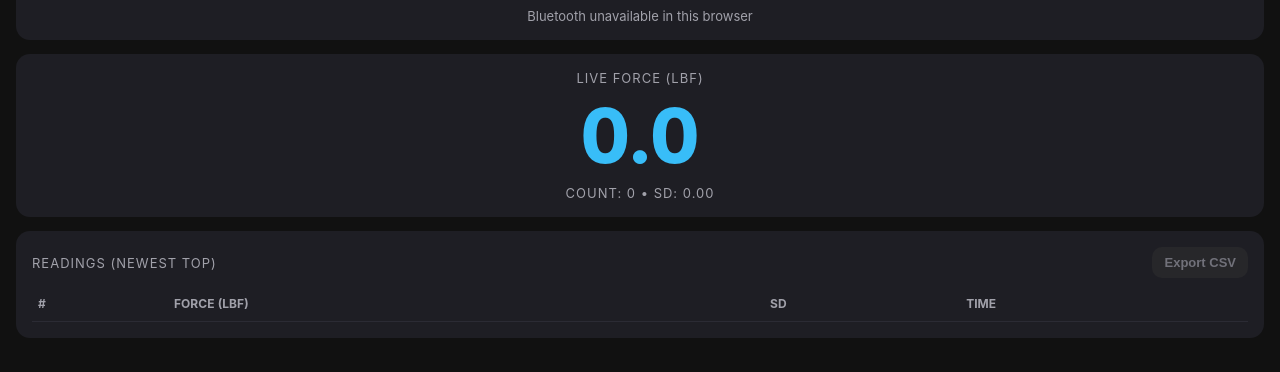
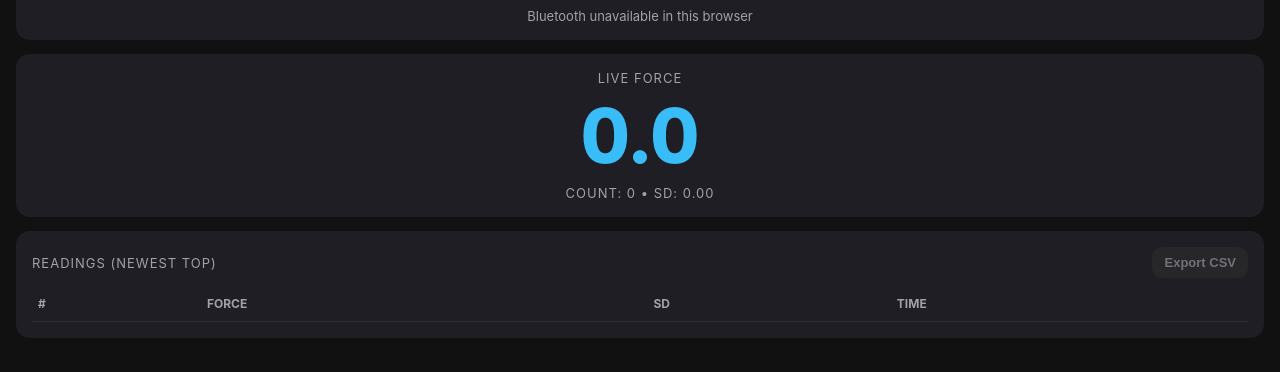
Before and after one commit to aaddkk-pixel/SEATFORCE, a plain HTML site: page index.html in a window 1280 px wide. Shown: the part 196-568 px from the top of the page. Drawn offline with Linux system fonts and the light colour scheme.

Commit message:
Update index.html

```diff
--- a/index.html
+++ b/index.html
@@ -45,7 +45,7 @@
   </div>
 
   <div class="card">
-    <div id="readingType" class="sub-label">Live Force (lbf)</div>
+    <div id="readingType" class="sub-label">Live Force</div>
     <div id="bigDisplay" class="big-force">0.0</div>
     <div id="statsLine" class="sub-label">Count: 0 &bull; SD: 0.00</div>
   </div>
@@ -57,7 +57,7 @@
     </div>
     <table>
       <thead>
-        <tr><th>#</th><th>Force (lbf)</th><th>SD</th><th>Time</th></tr>
+        <tr><th>#</th><th>Force</th><th>SD</th><th>Time</th></tr>
       </thead>
       <tbody id="historyBody"></tbody>
     </table>
@@ -168,7 +168,7 @@
     const parts = msg.split(',');
 
     if (parts.at(0) === 'LIVE' && !holdTimeout) {
-      readingType.textContent = 'Live Force (lbf)';
+      readingType.textContent = 'Live Force';
       bigDisplay.style.color = '#38bdf8';
       bigDisplay.textContent = parts.at(1);
     } else if (parts.at(0) === 'SEAT') {
```
